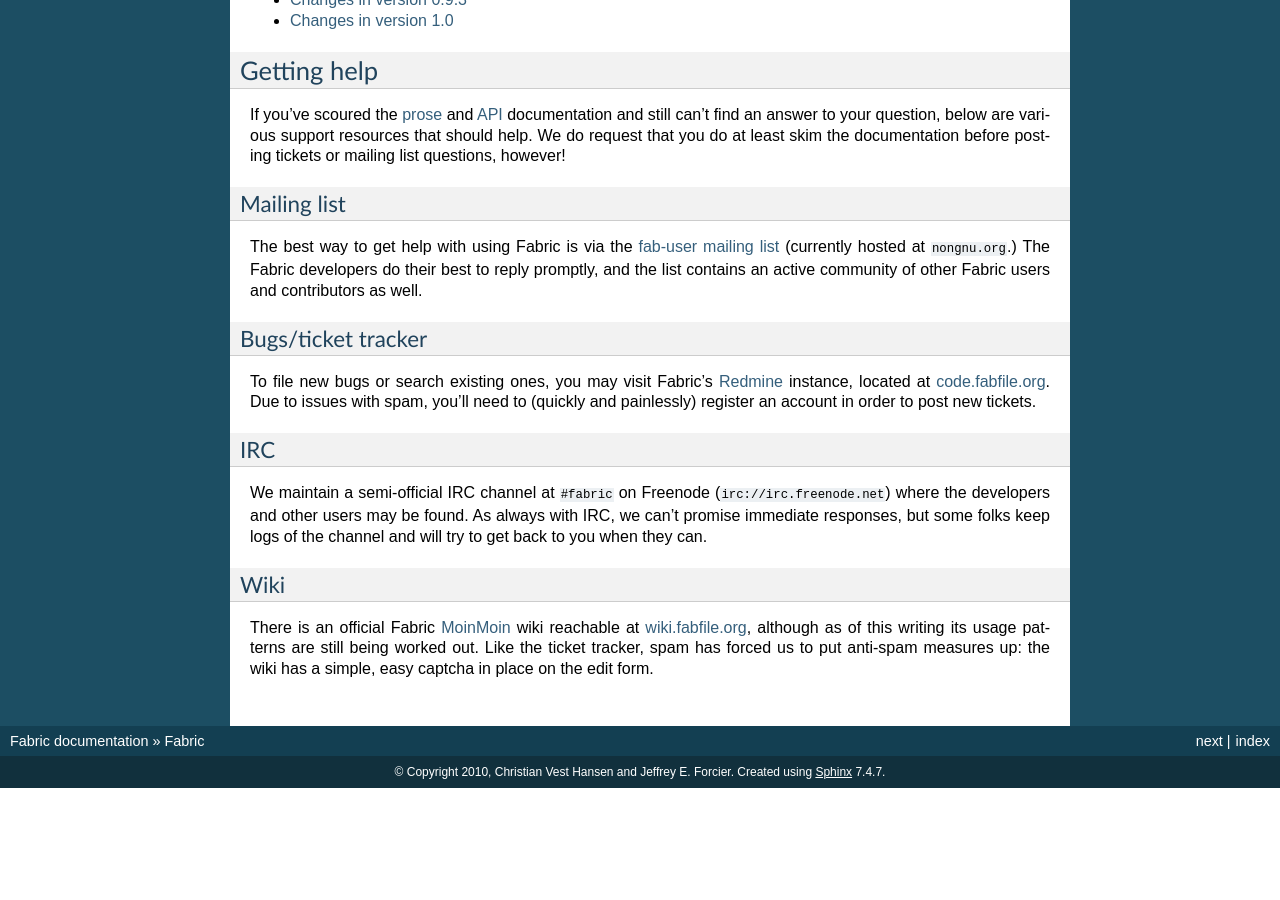
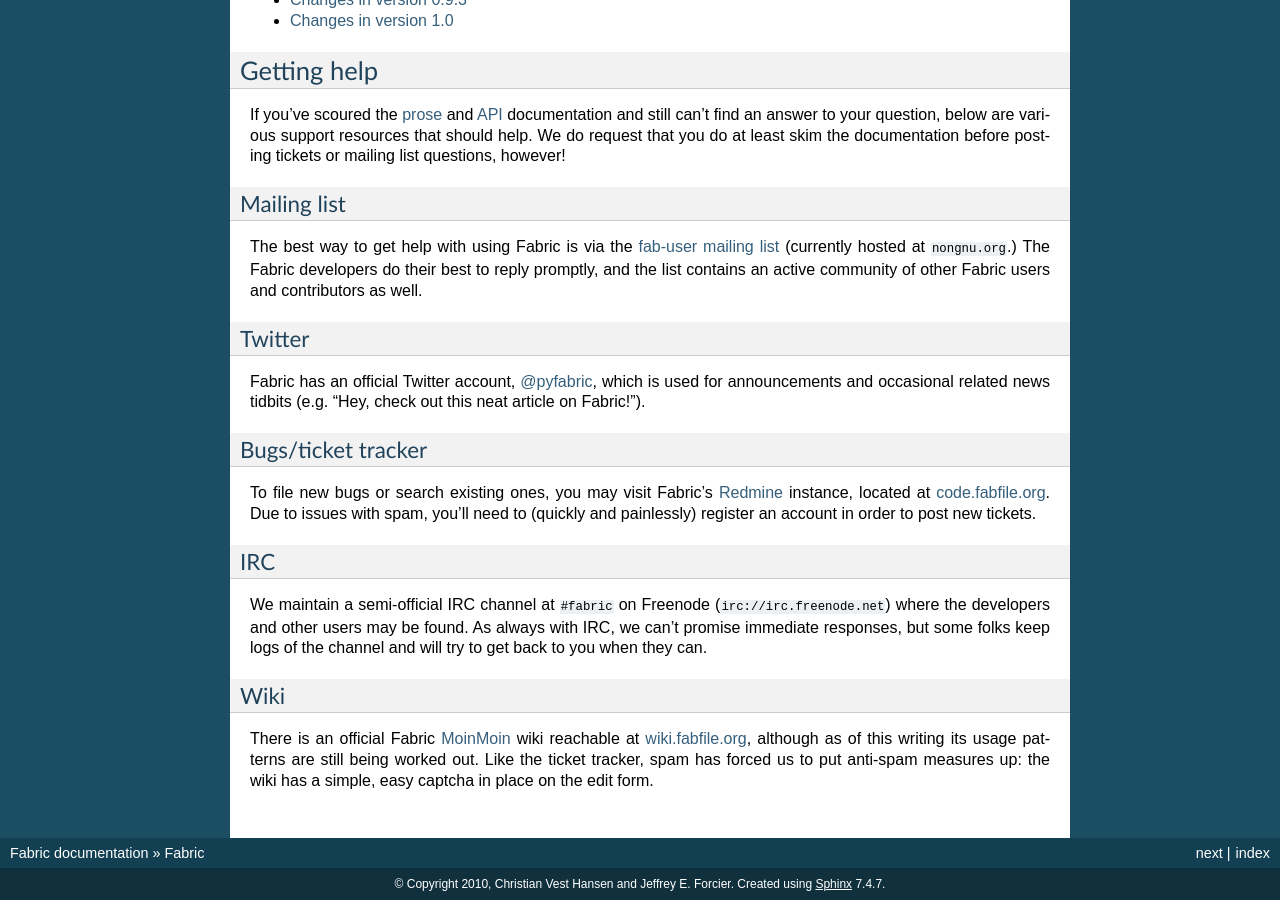
Before and after one commit to fabric/fabric, a Sphinx documentation site: the page built from docs/index.rst, in a window 1280 px wide and 900 px high, scrolled down 2383 px. Built offline with Sphinx 7.4.7, drawn with Linux system fonts in a browser that asks for light colours; before the commit the page ends 3171 px from its top, so only the background shows below that.

Commit message:
Add twitter note to info page

```diff
--- a/docs/index.rst
+++ b/docs/index.rst
@@ -170,6 +170,13 @@
 list contains an active community of other Fabric users and contributors as
 well.
 
+Twitter
+-------
+
+Fabric has an official Twitter account, `@pyfabric
+<http://twitter.com/pyfabric>`_, which is used for announcements and occasional
+related news tidbits (e.g. "Hey, check out this neat article on Fabric!").
+
 .. _bugs:
 
 Bugs/ticket tracker
```
